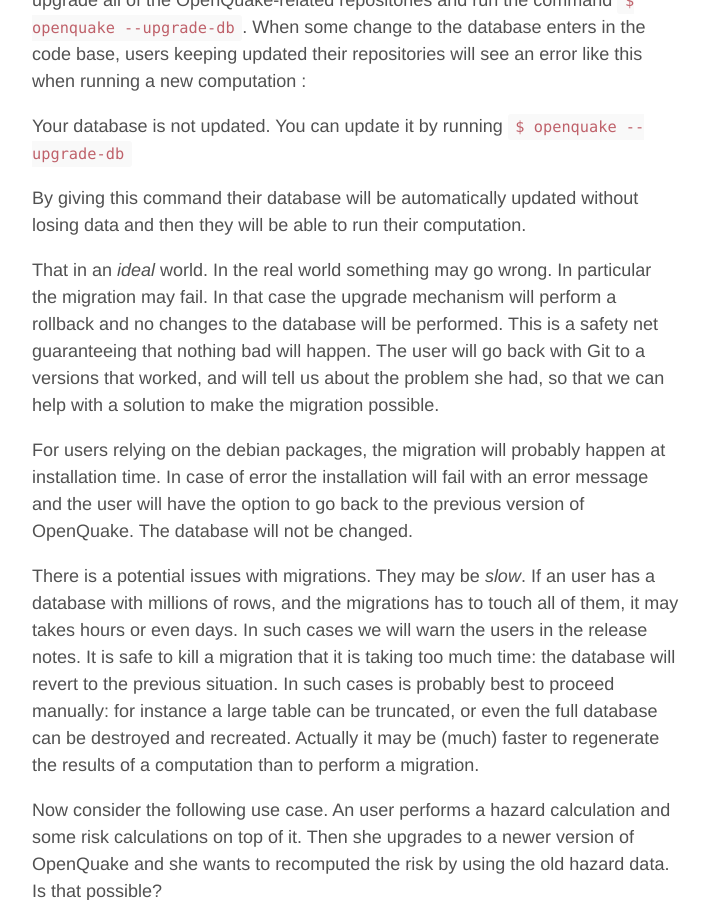
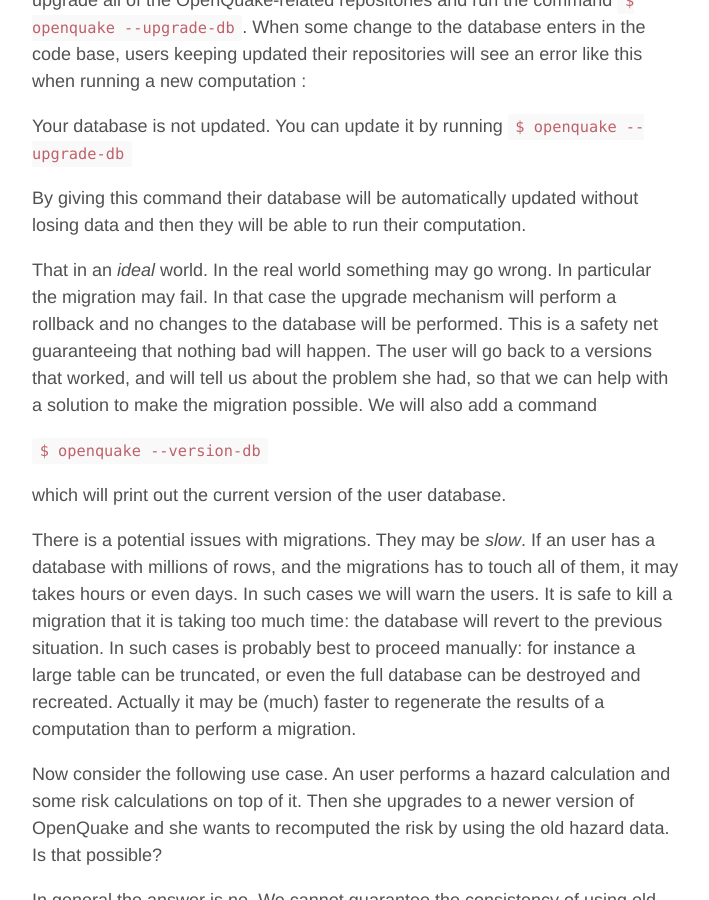
Before and after one commit to micheles/micheles.github.io, a Jekyll site: the page built from _posts/2014-08-02-database-migrations.md, in a window 1280 px wide and 900 px high, scrolled down 762 px. Shown: the whole window, without its empty margins (284-993 px from the left). Built offline with Jekyll 4.4.1, drawn with Linux system fonts in a browser that asks for light colours; Markdown is read by kramdown in place of the engine named in the settings; comment, search, counter and statistics services are not loaded; some of the changed text lies outside the part shown.

Commit message:
More on database migrations

````diff
--- a/_posts/2014-08-02-database-migrations.md
+++ b/_posts/2014-08-02-database-migrations.md
@@ -40,25 +40,23 @@
 In particular the migration may fail. In that case the upgrade mechanism
 will perform a rollback and no changes to the database will be performed.
 This is a safety net guaranteeing that nothing bad will happen.
-The user will go back with Git to a versions that worked, and will tell
+The user will go back to a versions that worked, and will tell
 us about the problem she had, so that we can help with a solution
-to make the migration possible.
+to make the migration possible. We will also add a command
 
-For users relying on the debian packages, the migration will probably
-happen at installation time. In case of error the installation will fail
-with an error message and the user will have the option to go back
-to the previous version of OpenQuake. The database will not be changed.
+  `$ openquake --version-db`
+
+which will print out the current version of the user database.
 
 There is a potential issues with migrations. They may be *slow*. If an
-user has a database with millions of rows, and the migrations has to touch
-all of them, it may takes hours or even days. In such cases we will
-warn the users in the release notes. It is safe to kill a migration
-that it is taking too much time: the database will revert to the
-previous situation. In such cases is probably best to proceed
-manually: for instance a large table can be truncated, or even
-the full database can be destroyed and recreated. Actually it may be
-(much) faster to regenerate the results of a computation than to perform
-a migration.
+user has a database with millions of rows, and the migrations has to
+touch all of them, it may takes hours or even days. In such cases we
+will warn the users. It is safe to kill a migration that it is taking
+too much time: the database will revert to the previous situation. In
+such cases is probably best to proceed manually: for instance a large
+table can be truncated, or even the full database can be destroyed and
+recreated. Actually it may be (much) faster to regenerate the results
+of a computation than to perform a migration.
 
 Now consider the following use case. An user performs a hazard
 calculation and some risk calculations on top of it. Then she upgrades
@@ -101,3 +99,50 @@
 quite different from the test data we have.  So it is always best to
 make sure that both hazard and risk are computed with the same version
 of OpenQuake.
+
+openquake --what-if-I-upgrade
+---------------------------------------
+
+To help the users wondering if they should migrate to the newest version
+of OpenQuake or not, a command-line switch ``--what-if-I-upgrade``
+will be added to the ``openquake`` command: when invoked, this
+command will look at the [directory containing the upgrade scripts]
+(https://github.com/gem/oq-engine/tree/master/openquake/engine/db/schema/upgrades) on GitHub and figure out which migrations are missing in your version
+of OpenQuake. The name of the upgrade scripts follow the following
+convention:
+
+`[four-digit-version-number][optional-flag]-[name].[extension]`
+
+where the extension can be `.sql` or `.py` and the `optional-flag` can
+be `-danger` or `-slow` or nothing; the flag `-danger` identifies the
+scripts that can potentially destroy data, whereas the flag `-slow`
+identifies the scripts that can potentially be slow. When running
+the `openquake --what-if-I-upgrade` command, the user will get
+something like that:
+
+```
+Your database is at version 0007. If you upgrade to the latest master, you will arrive at version 00014.
+Please note that the following scripts could be slow:
+
+https://github.com/gem/oq-engine/tree/master/openquake/engine/db/schema/upgrade/0011-slow-set-not-null.sql
+...
+
+Please note that the following scripts are potentially dangerous and could destroy your data:
+
+https://github.com/gem/oq-engine/tree/master/openquake/engine/db/schema/upgrade/0012-danger-drop-gmf_data.sql
+...
+
+Click on the links if you want to know what exactly the scripts are doing. Even slow script can be fast if your database is small or they touch tables which are empty; even dangerous scripts are fine if they touch empty tables or data you are not interested in.```
+
+If there are no scripts marked `-danger`, you can safely upgrade; it there
+are scripts marked `-slow` you may try to migrate anyway; if you see that
+the migration takes too much time, you can kill it, empty the table
+that it is making the migration slow, and restart it. If there are scripts
+marked `-danger` you should look at their content on GitHub: in a
+comment there will an explanation about what exactly that script is doing.
+In practice, you want to upgrade anyway, even if the script is marked
+`-danger`, but before upgrading you may want to save some of the data
+that would be destroyed. If you have two machines with
+OpenQuake installed, you may want to upgrade only one machine, perform a
+computation with the new version and compare the results with the
+old version, before deciding to migrate.
````
